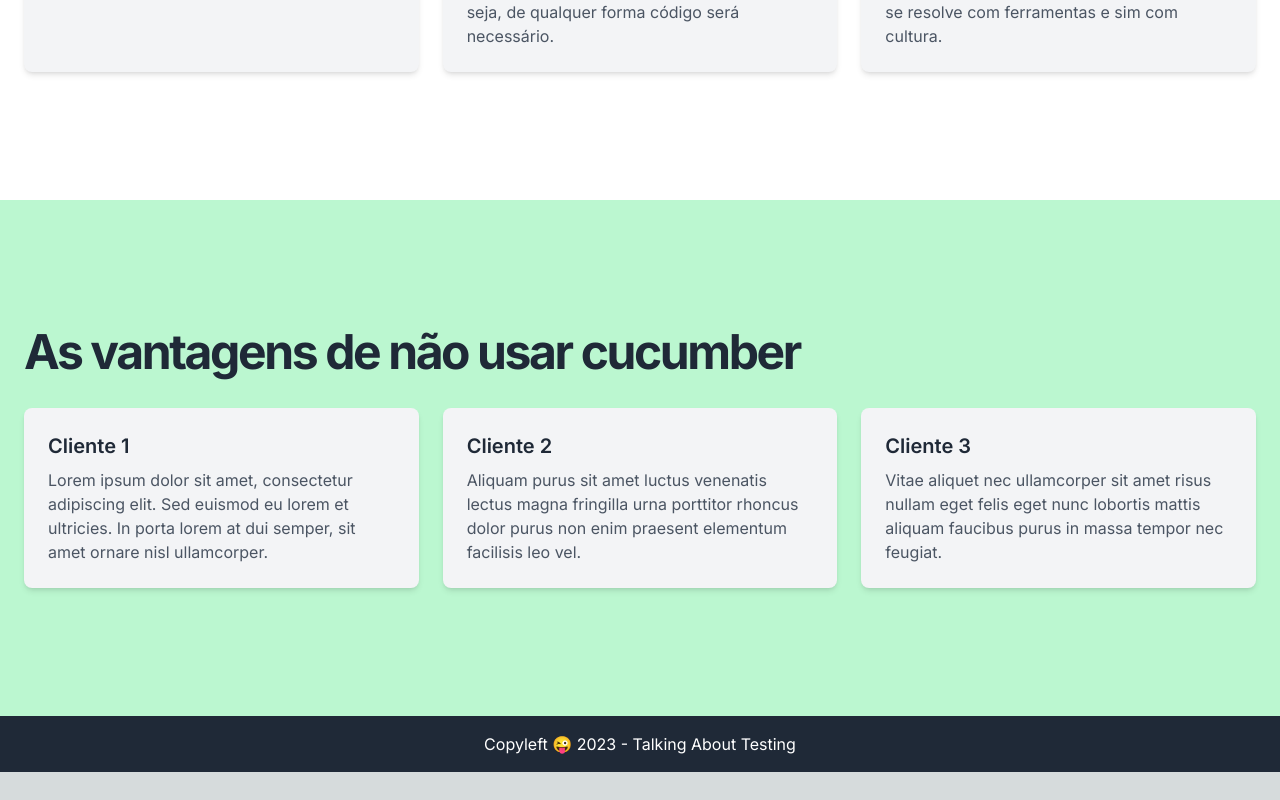
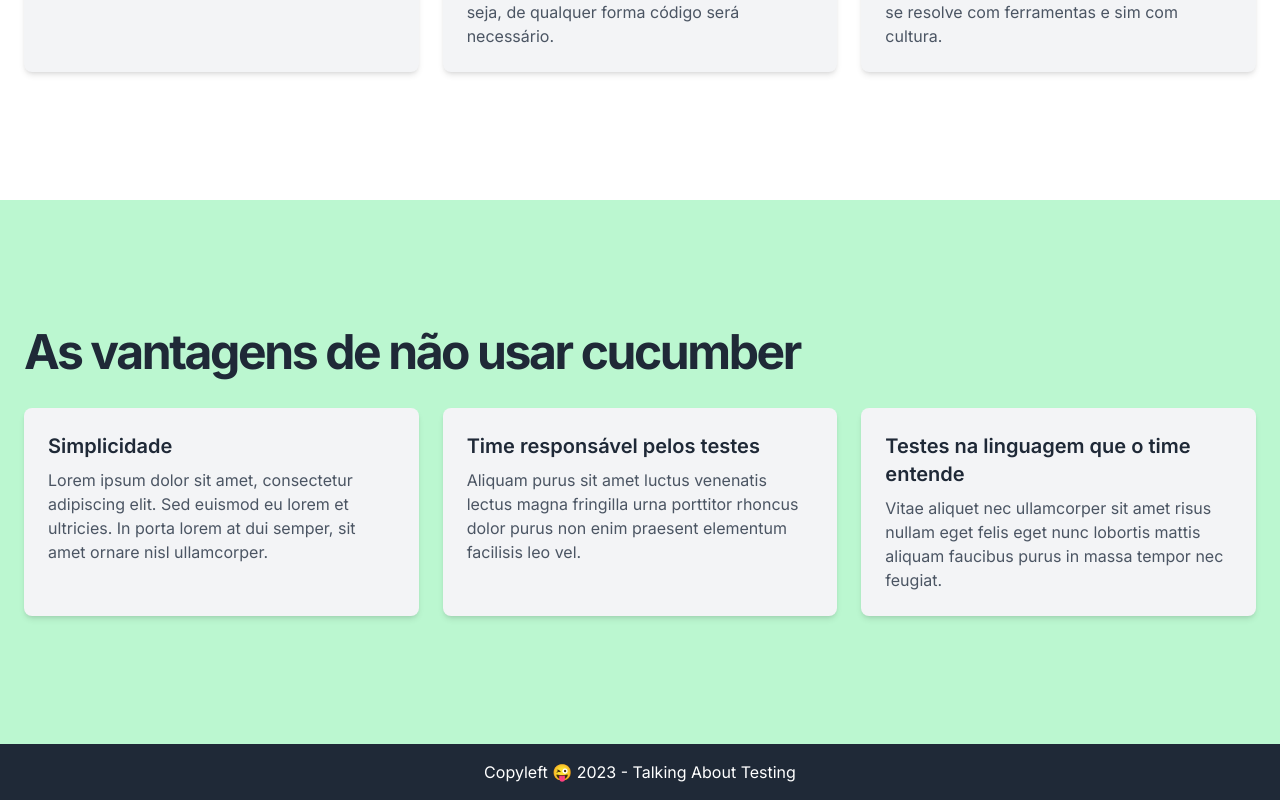
Before and after one commit to wlsf82/cucumber-soh-na-salada, a Next.js app: page / in a window 1280 px wide. Shown: the part 969-1769 px from the top of the page. Before the commit the page ends 1741 px from the top, so only its background shows below. Built offline with nearby package versions, Linux system fonts and the light colour scheme.

Commit message:
Replace texts of some titles

```diff
--- a/components/landing-page.jsx
+++ b/components/landing-page.jsx
@@ -108,21 +108,21 @@ export function LandingPage() {
           </h2>
           <div className="grid grid-cols-1 md:grid-cols-2 lg:grid-cols-3 gap-6">
             <div className="bg-gray-100 dark:bg-gray-700 p-6 rounded-lg shadow-md">
-              <h3 className="text-xl font-semibold text-gray-800 dark:text-white">Cliente 1</h3>
+              <h3 className="text-xl font-semibold text-gray-800 dark:text-white">Simplicidade</h3>
               <p className="mt-2 text-gray-600 dark:text-gray-300">
                 Lorem ipsum dolor sit amet, consectetur adipiscing elit. Sed euismod eu lorem et ultricies. In porta
                 lorem at dui semper, sit amet ornare nisl ullamcorper.
               </p>
             </div>
             <div className="bg-gray-100 dark:bg-gray-700 p-6 rounded-lg shadow-md">
-              <h3 className="text-xl font-semibold text-gray-800 dark:text-white">Cliente 2</h3>
+              <h3 className="text-xl font-semibold text-gray-800 dark:text-white">Time responsável pelos testes</h3>
               <p className="mt-2 text-gray-600 dark:text-gray-300">
                 Aliquam purus sit amet luctus venenatis lectus magna fringilla urna porttitor rhoncus dolor purus non
                 enim praesent elementum facilisis leo vel.
               </p>
             </div>
             <div className="bg-gray-100 dark:bg-gray-700 p-6 rounded-lg shadow-md">
-              <h3 className="text-xl font-semibold text-gray-800 dark:text-white">Cliente 3</h3>
+              <h3 className="text-xl font-semibold text-gray-800 dark:text-white">Testes na linguagem que o time entende</h3>
               <p className="mt-2 text-gray-600 dark:text-gray-300">
                 Vitae aliquet nec ullamcorper sit amet risus nullam eget felis eget nunc lobortis mattis aliquam
                 faucibus purus in massa tempor nec feugiat.
```
